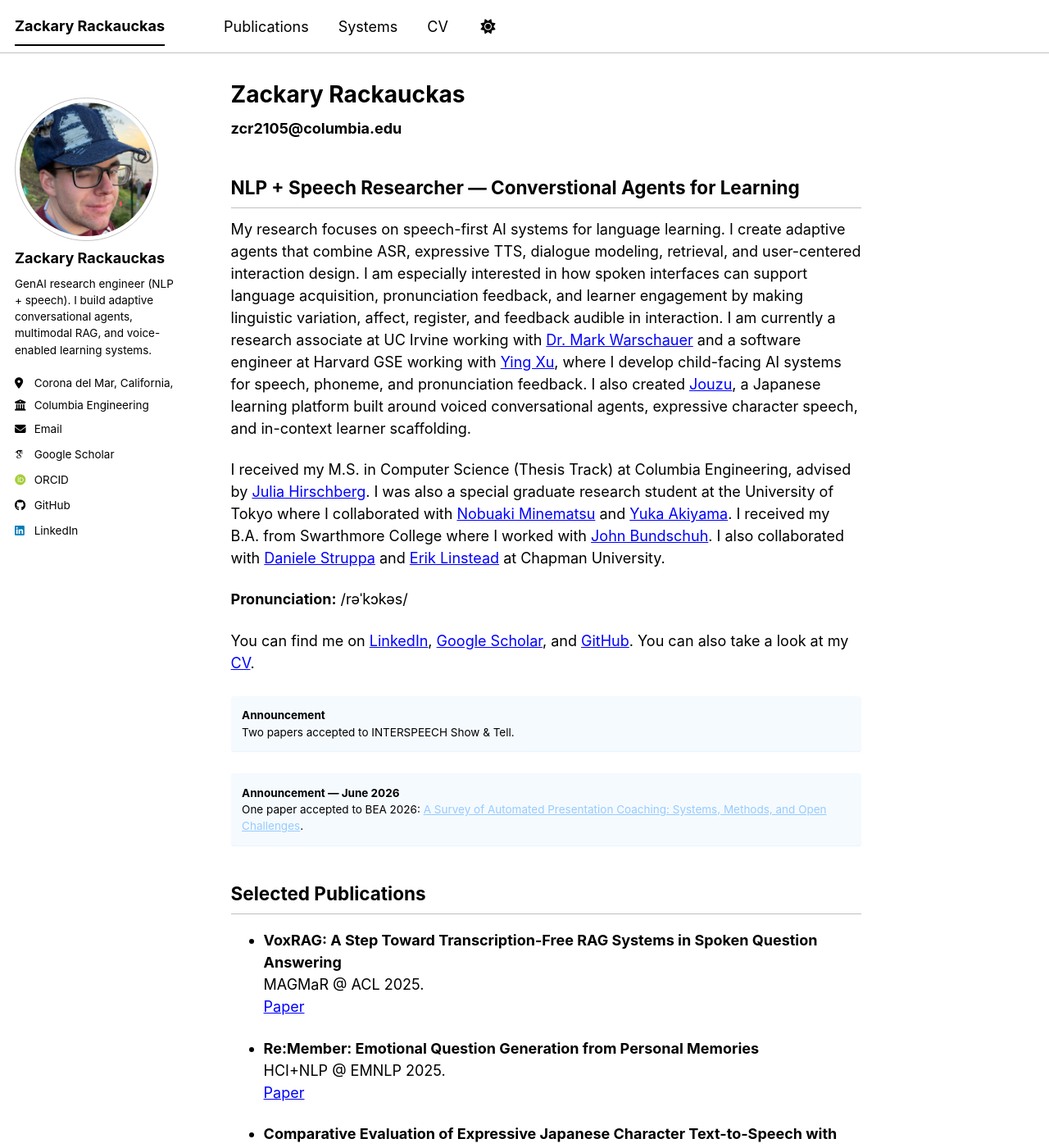
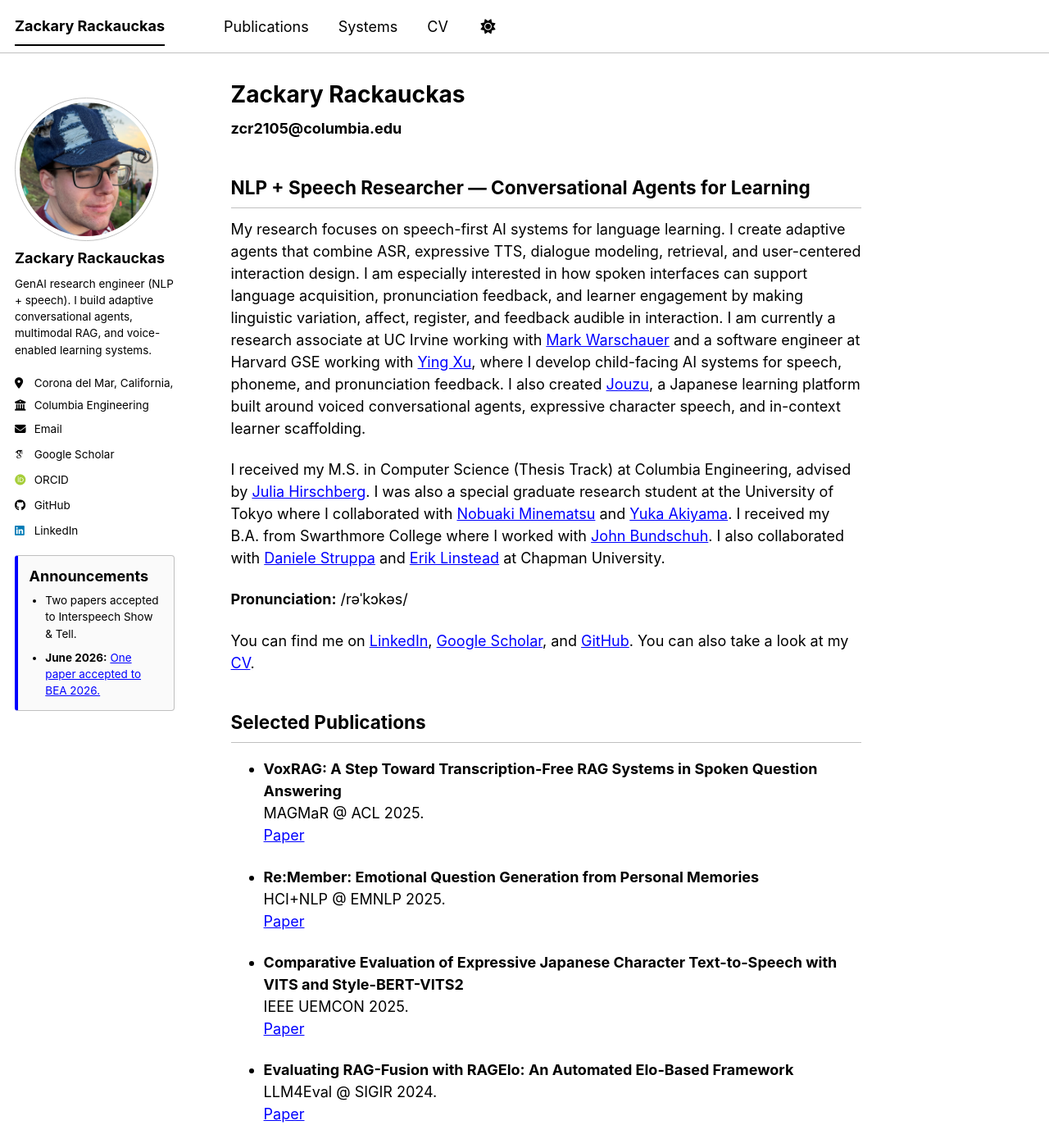
Before and after one commit to zackrack/zackrack.github.io, a Jekyll site: the page built from _pages/about.md, in a window 1280 px wide and 1400 px high. Shown: the whole window at 82% size. Built offline with Jekyll 4.4.1, drawn with Linux system fonts in a browser that asks for light colours; some web fonts are replaced; a script bundle is joined from its source files by our own code; library files that are not in the unit come from our copies.

Commit message:
Announcements and typo fix

```diff
--- /dev/null
+++ b/_data/announcements.yml
@@ -0,0 +1,5 @@
+- text: "Two papers accepted to Interspeech Show & Tell."
+
+- date: "June 2026"
+  text: "One paper accepted to BEA 2026."
+  url: "/publication/2026-automatedsurvey"
--- /dev/null
+++ b/_includes/announcements.html
@@ -0,0 +1,17 @@
+{% if site.data.announcements %}
+  <section class="sidebar__announcements" aria-labelledby="sidebar-announcements-title">
+    <h3 id="sidebar-announcements-title">Announcements</h3>
+    <ul>
+      {% for announcement in site.data.announcements %}
+        <li>
+          {% if announcement.date %}<strong>{{ announcement.date }}:</strong>{% endif %}
+          {% if announcement.url %}
+            <a href="{{ announcement.url | relative_url }}">{{ announcement.text }}</a>
+          {% else %}
+            {{ announcement.text }}
+          {% endif %}
+        </li>
+      {% endfor %}
+    </ul>
+  </section>
+{% endif %}
--- a/_includes/author-profile.html
+++ b/_includes/author-profile.html
@@ -173,4 +173,8 @@
       {% endif %}
     </ul>
   </div>
+
+  {% if page.show_announcements %}
+    {% include announcements.html %}
+  {% endif %}
 </div>
--- a/_pages/about.md
+++ b/_pages/about.md
@@ -9,22 +10,14 @@ redirect_from:
 
 **zcr2105@columbia.edu**
 
-## NLP + Speech Researcher — Converstional Agents for Learning
-My research focuses on speech-first AI systems for language learning. I create adaptive agents that combine ASR, expressive TTS, dialogue modeling, retrieval, and user-centered interaction design. I am especially interested in how spoken interfaces can support language acquisition, pronunciation feedback, and learner engagement by making linguistic variation, affect, register, and feedback audible in interaction. I am currently a research associate at UC Irvine working with [Dr. Mark Warschauer](https://markwarschauer.com/) and a software engineer at Harvard GSE working with [Ying Xu](https://ying-xu.com/), where I develop child-facing AI systems for speech, phoneme, and pronunciation feedback. I also created [Jouzu](https://jouzu.ai), a Japanese learning platform built around voiced conversational agents, expressive character speech, and in-context learner scaffolding.
+## NLP + Speech Researcher — Conversational Agents for Learning
+My research focuses on speech-first AI systems for language learning. I create adaptive agents that combine ASR, expressive TTS, dialogue modeling, retrieval, and user-centered interaction design. I am especially interested in how spoken interfaces can support language acquisition, pronunciation feedback, and learner engagement by making linguistic variation, affect, register, and feedback audible in interaction. I am currently a research associate at UC Irvine working with [Mark Warschauer](https://markwarschauer.com/) and a software engineer at Harvard GSE working with [Ying Xu](https://ying-xu.com/), where I develop child-facing AI systems for speech, phoneme, and pronunciation feedback. I also created [Jouzu](https://jouzu.ai), a Japanese learning platform built around voiced conversational agents, expressive character speech, and in-context learner scaffolding.
 
 I received my M.S. in Computer Science (Thesis Track) at Columbia Engineering, advised by [Julia Hirschberg](https://www.cs.columbia.edu/~julia/). I was also a special graduate research student at the University of Tokyo where I collaborated with [Nobuaki Minematsu](https://www.gavo.t.u-tokyo.ac.jp/~mine/) and [Yuka Akiyama](https://scholar.google.com/citations?user=Ltawg0QAAAAJ&hl=en). I received my B.A. from Swarthmore College where I worked with [John Bundschuh](https://www.swarthmore.edu/profile/john-bundschuh). I also collaborated with [Daniele Struppa](https://www.chapman.edu/our-faculty/daniele-struppa) and [Erik Linstead](https://www.chapman.edu/our-faculty/erik-linstead) at Chapman University.
 
 **Pronunciation:** /rəˈkɔkəs/
 
 <p>You can find me on <a href="https://www.linkedin.com/in/zackrack">LinkedIn</a>, <a href="https://scholar.google.com/citations?user=nLFm9YIAAAAJhl=en">Google Scholar</a>, and <a href="https://github.com/zackrack">GitHub</a>. You can also take a look at my <a href="/files/cv.pdf">CV</a>.</p>
-
-**Announcement**<br>
-Two papers accepted to INTERSPEECH Show & Tell.
-{: .notice--info}
-
-**Announcement — June 2026**<br>
-One paper accepted to BEA 2026: [A Survey of Automated Presentation Coaching: Systems, Methods, and Open Challenges](/publication/2026-automatedsurvey).
-{: .notice--info}
 
 ## Selected Publications
 
--- a/_sass/layout/_sidebar.scss
+++ b/_sass/layout/_sidebar.scss
@@ -322,3 +322,34 @@
     }
   }
 }
+
+/* Announcements */
+
+.sidebar__announcements {
+  clear: both;
+  width: 100%;
+  margin-top: 1rem;
+  padding: 0.75rem;
+  border: 1px solid var(--global-border-color);
+  border-left: 4px solid var(--global-link-color);
+  border-radius: $border-radius;
+  background: var(--global-toc-bg-color);
+
+  h3 {
+    margin: 0 0 0.5rem;
+  }
+
+  ul {
+    margin: 0;
+    padding-left: 1.1rem;
+  }
+
+  li {
+    margin-bottom: 0.5rem;
+    white-space: normal;
+
+    &:last-child {
+      margin-bottom: 0;
+    }
+  }
+}
```
Also changed, not shown: other parts of _pages/about.md (+1 -0 lines).
